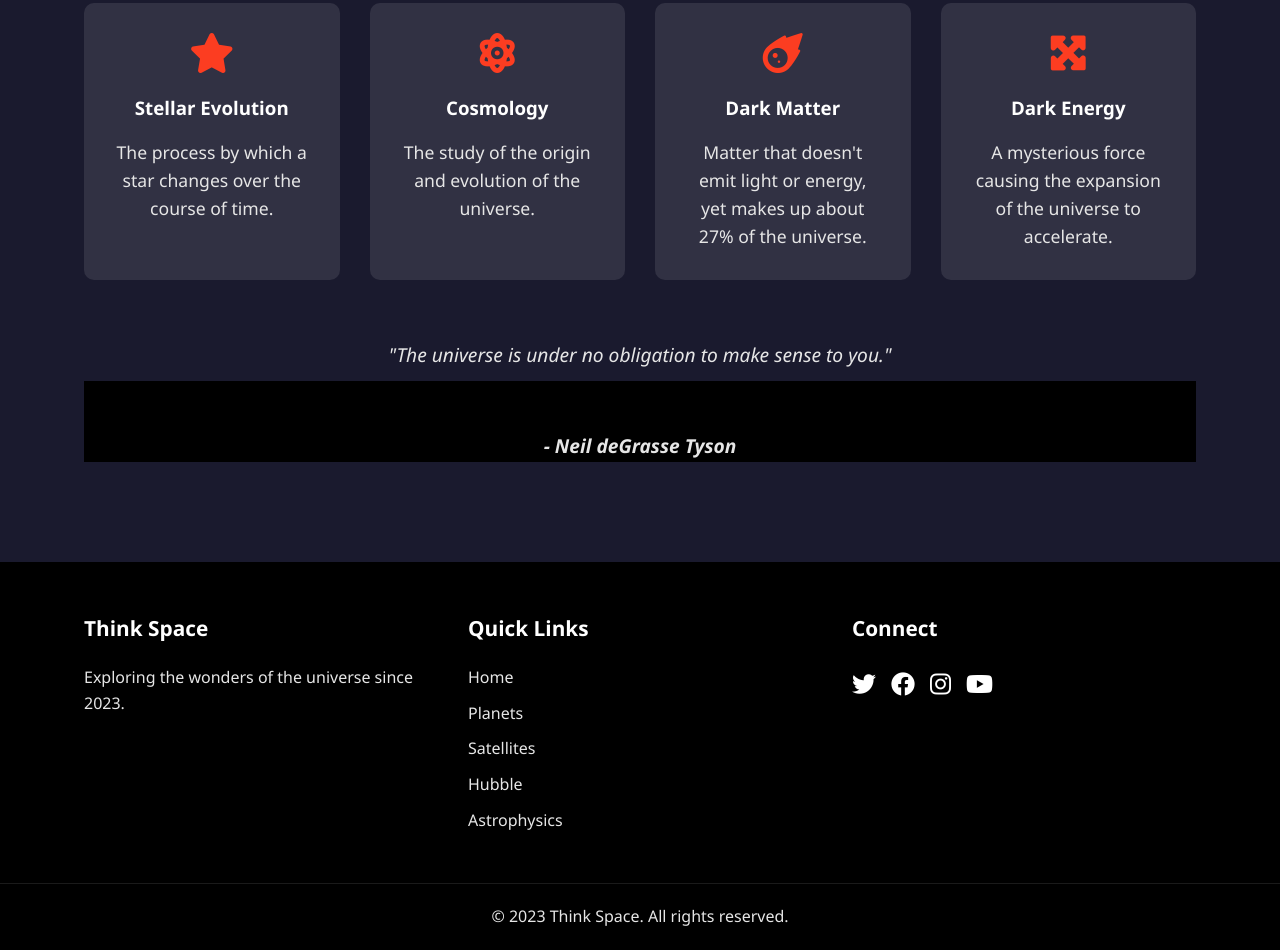
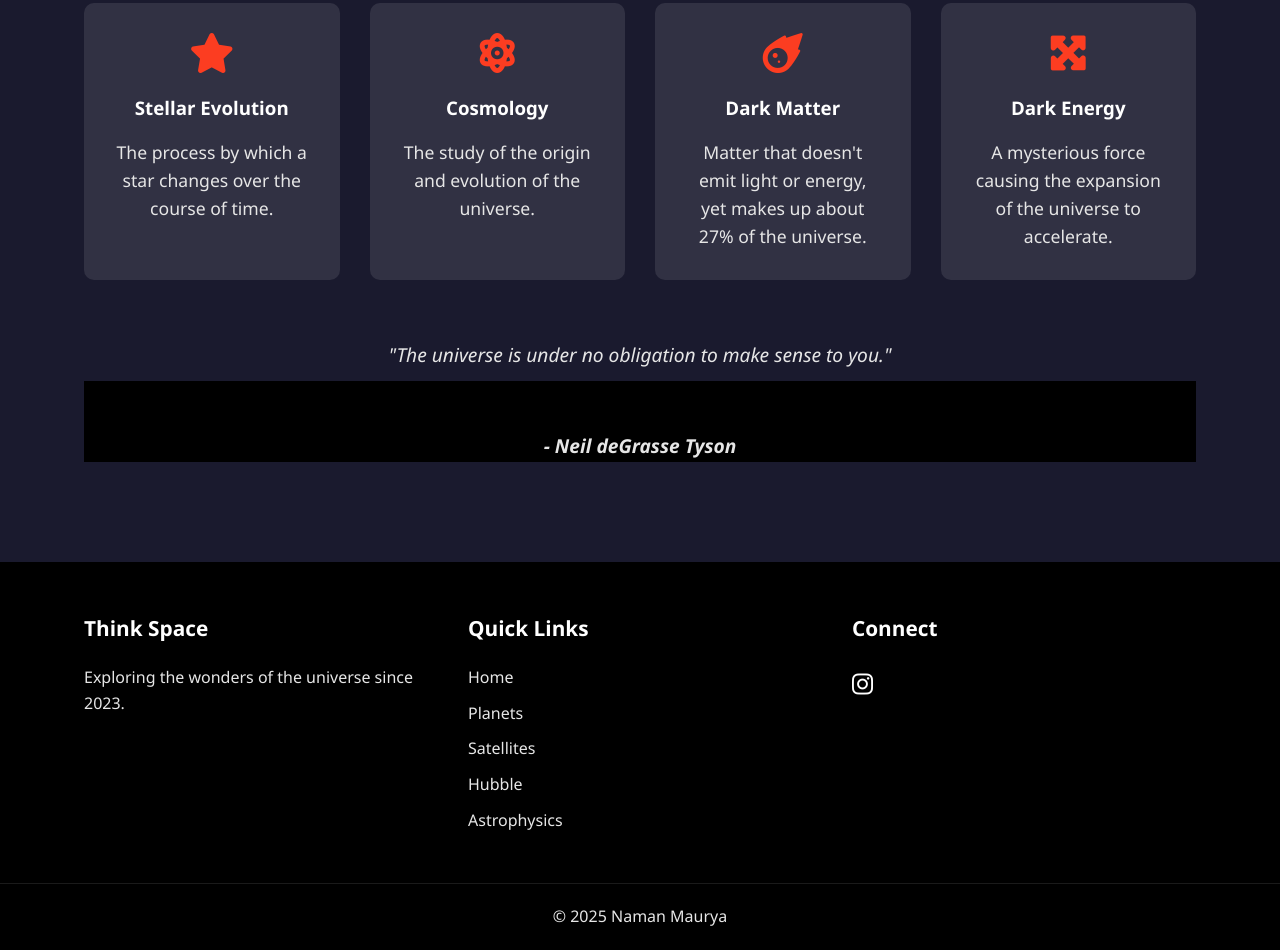
Before and after one commit to Naman662/Space, a plain HTML site: page index.html in a window 1280 px wide. Shown: the part 2974-3924 px from the top of the page. Drawn offline with Linux system fonts and the light colour scheme.

Commit message:
Update index.html

```diff
--- a/index.html
+++ b/index.html
@@ -217,16 +217,16 @@
                 <div class="footer-section">
                     <h3>Connect</h3>
                     <div class="social-links">
-                        <a href="#"><i class="fab fa-twitter"></i></a>
-                        <a href="#"><i class="fab fa-facebook"></i></a>
-                        <a href="#"><i class="fab fa-instagram"></i></a>
-                        <a href="#"><i class="fab fa-youtube"></i></a>
+
+
+                        <a href="https://www.instagram.com/naman_maurya28"><i class="fab fa-instagram"></i></a>
+
                     </div>
                 </div>
             </div>
         </div>
         <div class="footer-bottom">
-            <p>&copy; 2023 Think Space. All rights reserved.</p>
+            <p>&copy; 2025 Naman Maurya </p>
         </div>
     </footer>
 
```
